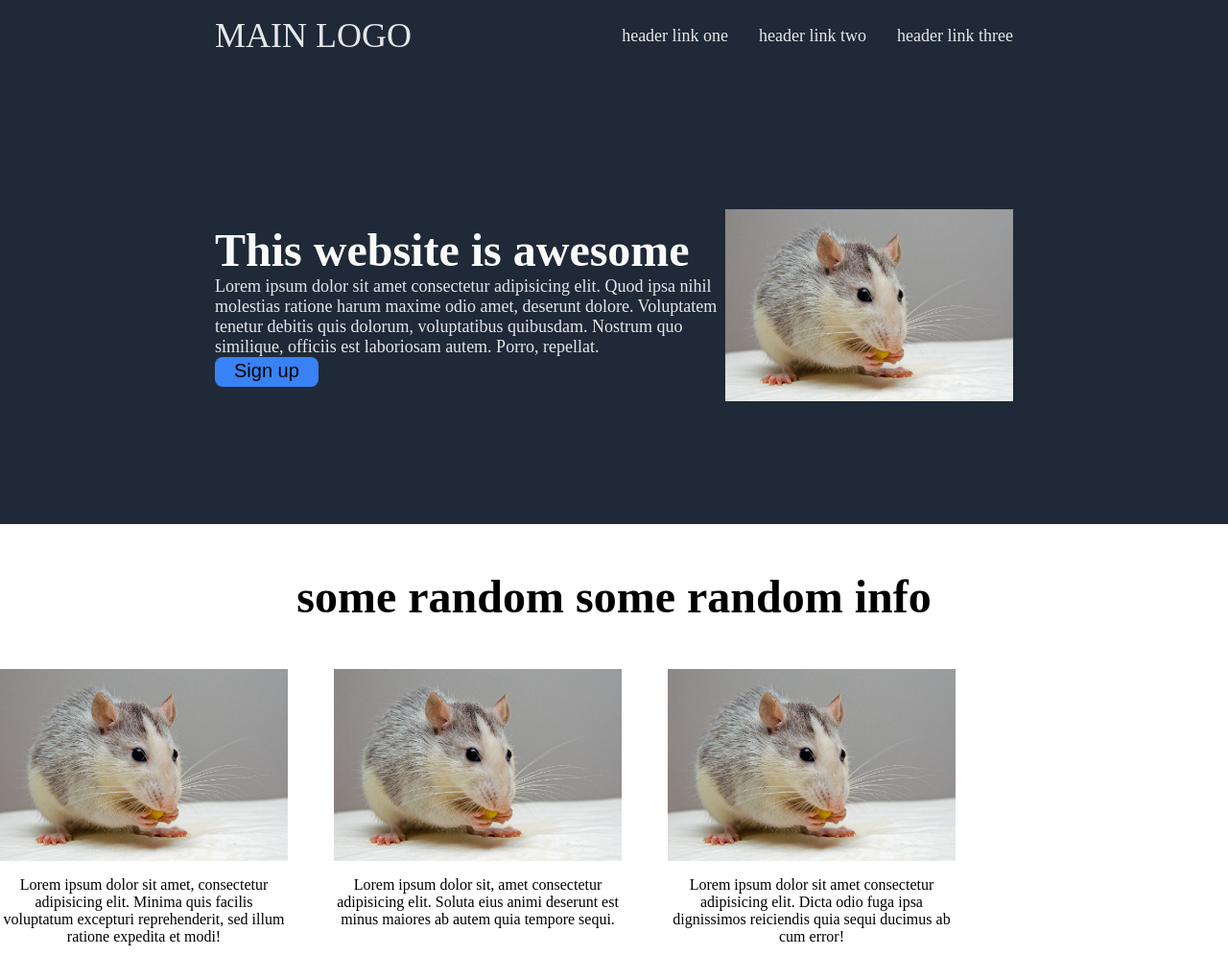
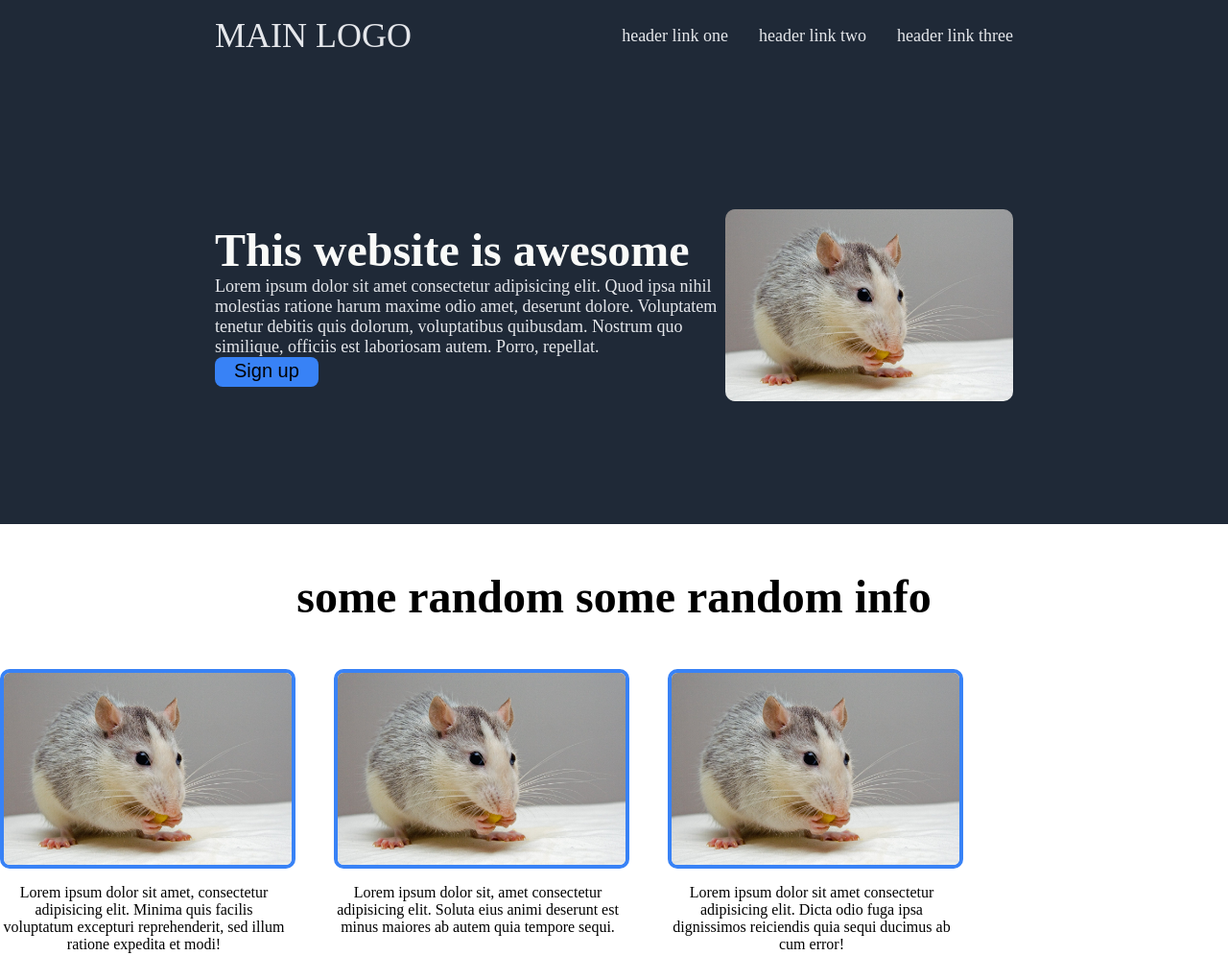
Before and after one commit to Dauxlan/supreme-octo-meme, a plain HTML site: page index.html in a window 1280 px wide. Shown: the top 996 px of the page at 96% size. Drawn offline with Linux system fonts and the light colour scheme.

Commit message:
fixed image borders

```diff
--- a/index.html
+++ b/index.html
@@ -27,7 +27,7 @@
                     <p id="hero-secondary-text">Lorem ipsum dolor sit amet consectetur adipisicing elit. Quod ipsa nihil molestias ratione harum maxime odio amet, deserunt dolore. Voluptatem tenetur debitis quis dolorum, voluptatibus quibusdam. Nostrum quo similique, officiis est laboriosam autem. Porro, repellat.</p>
                     <button class="button" id="sign-up-button-first-container">Sign up</button>
                 </div>
-                <img src="images/mouse.jpeg" width="300px" alt=""> <!-- image not flexing correctly when screen is shortened -->
+                <img id="hero-image" src="images/mouse.jpeg" width="300px" alt="">
             </div>
         </div>
     </div>
@@ -39,19 +39,19 @@
             <h2 id="header-text-second-container">some random some random info</h2>
             <div id="images-text-second-container">
                 <div class="images-second-container">
-                    <img src="images/mouse.jpeg" width="300px">
+                    <img class="second-container-images-only" src="images/mouse.jpeg" width="300px">
                     <p>Lorem ipsum dolor sit amet, consectetur adipisicing elit. Minima quis facilis voluptatum excepturi reprehenderit, sed illum ratione expedita et modi!</p>
                 </div>
                 <div class="images-second-container">
-                    <img src="images/mouse.jpeg" width="300px">
+                    <img class="second-container-images-only" src="images/mouse.jpeg" width="300px">
                     <p>Lorem ipsum dolor sit, amet consectetur adipisicing elit. Soluta eius animi deserunt est minus maiores ab autem quia tempore sequi.</p>
                 </div>
                 <div class="images-second-container">
-                    <img src="images/mouse.jpeg" width="300px">
+                    <img class="second-container-images-only" src="images/mouse.jpeg" width="300px">
                     <p>Lorem ipsum dolor sit amet consectetur adipisicing elit. Dicta odio fuga ipsa dignissimos reiciendis quia sequi ducimus ab cum error!</p>
                 </div>
                 <div class="images-second-container">
-                    <img src="images/mouse.jpeg" width="300px">
+                    <img class="second-container-images-only" src="images/mouse.jpeg" width="300px">
                     <p>Lorem ipsum dolor sit amet consectetur adipisicing elit. Quam neque blanditiis praesentium at. Aliquid nam voluptas accusantium dolore error suscipit.</p>
                 </div>
             </div>
--- a/style.css
+++ b/style.css
@@ -117,6 +117,15 @@ a{
     row-gap: 1rem;
 }
 
+.second-container-images-only{
+    border: 0.3rem solid #3882F6;
+    border-radius: 10px;
+}
+
+#hero-image{
+    border-radius: 10px;
+}
+
 #content-second-container{
     padding-bottom: 2rem;
 }
```
